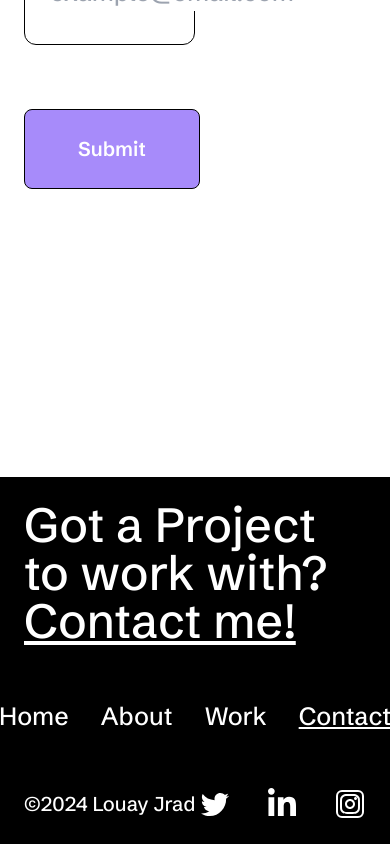
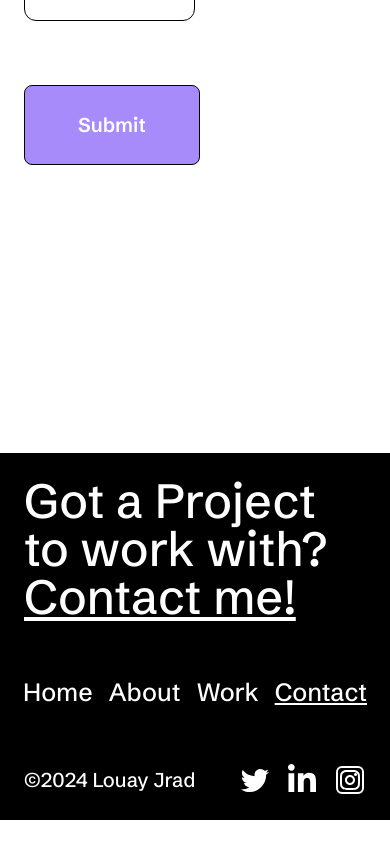
Before and after one commit to JradLouay/my-portfolio, a Next.js app: page /contact in a window 390 px wide. Shown: the part 1133-1977 px from the top of the page. After the commit the page ends 1953 px from the top, so only its background shows below. Built offline with nearby package versions, Linux system fonts and the light colour scheme.

Commit message:
fix hero section and footer

```diff
--- a/src/app/globals.css
+++ b/src/app/globals.css
@@ -62,10 +62,16 @@
     .title-big {
       @apply text-8xl;
     }
+    body {
+      @apply pt-6;
+    }
   }
   @media (max-width: 678px) {
     .title-big {
       @apply text-5xl;
+    }
+    body {
+      @apply pt-4;
     }
   }
 }
--- a/src/components/Footer.js
+++ b/src/components/Footer.js
@@ -20,32 +20,12 @@ function Footer() {
           </span>
         </div>
         <div className="flex justify-center sm:justify-between items-center">
-          <ul className="items-center gap-8 md:gap-11 flex footer-link">
+          <ul className="items-center gap-4 md:gap-11 flex footer-link">
             {urls.map(({ text, href }) => (
               <li key={text}>
                 <ActiveLinkHide href={href}>{text}</ActiveLinkHide>
               </li>
             ))}
-            {/* <li className="">
-              <ActiveLinkHide href={""} className="hover:underline">
-                Home
-              </ActiveLinkHide>
-            </li>
-            <li className="">
-              <ActiveLinkHide href={""} className="hover:underline">
-                About
-              </ActiveLinkHide>
-            </li>
-            <li className="">
-              <ActiveLinkHide href={""} className="hover:underline">
-                Work
-              </ActiveLinkHide>
-            </li>
-            <li className="">
-              <ActiveLinkHide href={""} className="hover:underline">
-                Contact
-              </ActiveLinkHide>
-            </li> */}
           </ul>
           <div className="md:block hidden">
             <SocialMediaIconList />
--- a/src/components/HeroSection.js
+++ b/src/components/HeroSection.js
@@ -2,16 +2,12 @@ import ContactsComponent from "./ContactsComponent";
 
 function HeroSection() {
   return (
-    <section className="mt-28 px-6 md:px-14 pt-1 pb-14 mb-52">
+    <section className="mt-28 px-0 md:px-14 pt-1 pb-14 mb-52">
       <div className="flex-col mb-28 justify-center items-start gap-5 flex max-w-[32rem]">
         <h2 className="">
           Hey, I’m Louay jrad, a Frontend Developer with 4 years of experience.
         </h2>
         <p className="">
-          {/* I care a lot about using technologies for positive impact, and
-          <br />
-          enjoy creating user-centric and delightful, web applications
-          <br /> */}
           I am deeply committed to leveraging technology to create a positive
           impact, and I find great joy in developing user-centric, delightful
           web applications.
--- a/src/components/MobileMenu.js
+++ b/src/components/MobileMenu.js
@@ -1,13 +1,10 @@
 "use client";
 import {
-  Button,
   Dialog,
   DialogPanel,
-  DialogTitle,
   Transition,
   TransitionChild,
 } from "@headlessui/react";
-import Link from "next/link";
 import { useState } from "react";
 import ActiveLinkStyle from "./ActiveLinkStyle";
 
@@ -66,7 +63,7 @@ function MobileMenu() {
           onClose={close}
         >
           <div className="fixed inset-0 z-10 w-screen overflow-y-auto">
-            <div className="flex min-h-full bg-white items-center justify-center px-4">
+            <div className="flex min-h-full bg-white pt-14 items-start justify-center px-4">
               <TransitionChild
                 enter="ease-out duration-300"
                 enterFrom="opacity-0 transform-[scale(95%)]"
--- a/src/components/SocialMediaIconList.js
+++ b/src/components/SocialMediaIconList.js
@@ -1,9 +1,11 @@
+import Link from "next/link";
 import React from "react";
 
 function SocialMediaIconList() {
   return (
-    <ul className="flex gap-9 items-center">
+    <ul className="flex gap-4 md:gap-9 items-center">
       <li>
+        <Link href="">
           <svg
             xmlns="http://www.w3.org/2000/svg"
             width="32"
@@ -16,8 +18,10 @@ function SocialMediaIconList() {
               fill="white"
             />
           </svg>
+        </Link>
       </li>
       <li>
+        <Link href="">
           <svg
             xmlns="http://www.w3.org/2000/svg"
             width="32"
@@ -30,8 +34,10 @@ function SocialMediaIconList() {
               fill="white"
             />
           </svg>
+        </Link>
       </li>
       <li>
+        <Link href="">
           <svg
             xmlns="http://www.w3.org/2000/svg"
             width="32"
@@ -65,6 +71,7 @@ function SocialMediaIconList() {
               fill="white"
             />
           </svg>
+        </Link>
       </li>
     </ul>
   );
```
Lines whose indentation alone changed are shown as unchanged.
